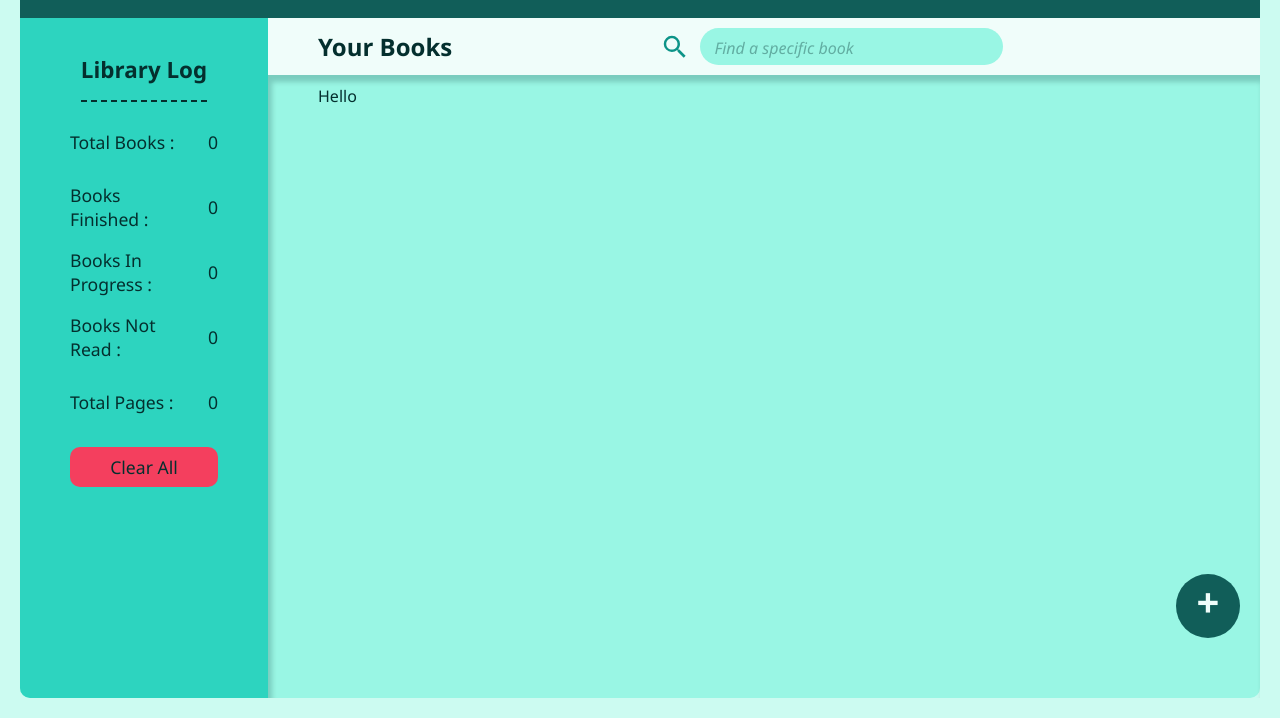
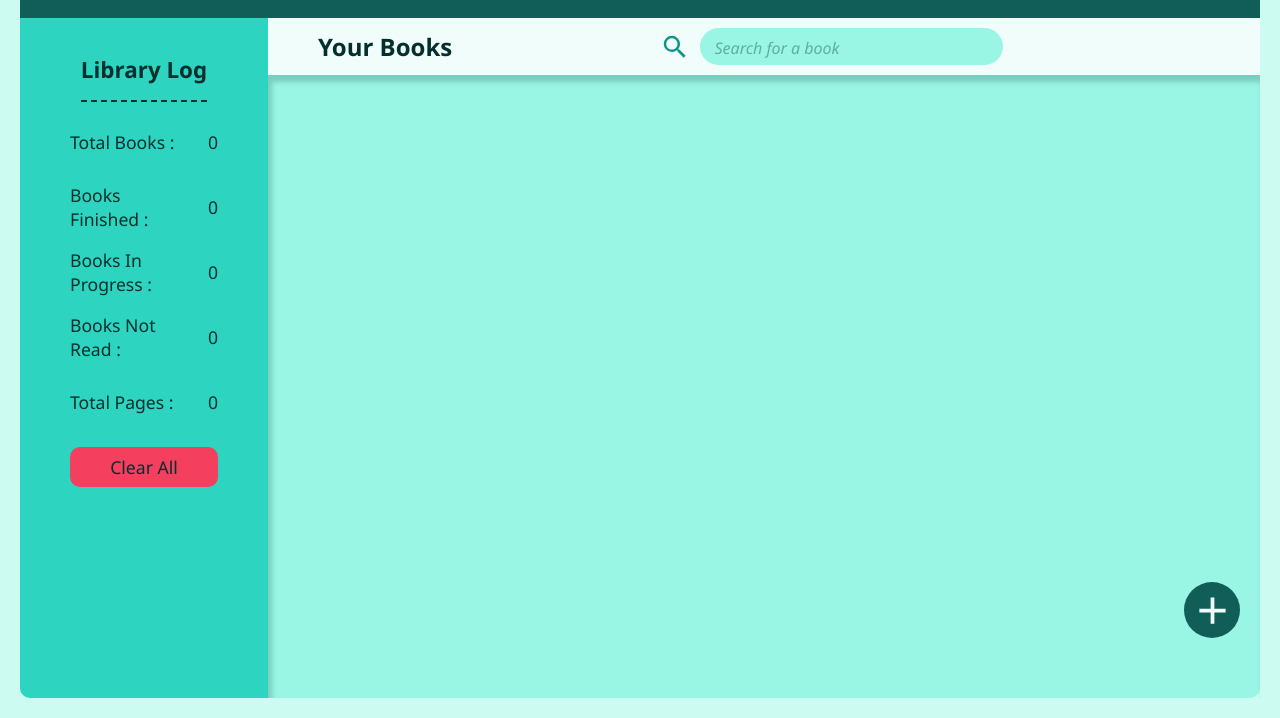
Before and after one commit to brianle169/book-library, a website: page index.html in a window 1280 px wide. Shown: the part 122-840 px from the top of the page. Drawn offline with Linux system fonts and the light colour scheme.

Commit message:
Re-style add-book button with an alternative SVG plus image

```diff
--- a/index.html
+++ b/index.html
@@ -74,13 +74,15 @@
 							type="search"
 							name="search-value"
 							id="search-bar"
-							placeholder="Find a specific book" />
+							placeholder="Search for a book" />
 					</div>
 				</div>
 				<!-- Book cards will be appended here -->
 				<!-- ...
                         ... -->
-				<div class="book-cards-container">Hello</div>
+				<div class="book-cards-container">
+					<div class="card"></div>
+				</div>
 			</div>
 
 			<!-- A popup form to add new book -->
@@ -110,7 +112,9 @@
 					</label>
 				</div>
 			</form>
-			<button class="add-book">+</button>
+			<button class="add-book">
+				<img src="img/plus.svg" alt="plus" width="45" height="45" />
+			</button>
 		</div>
 	</body>
 </html>
--- a/styles.css
+++ b/styles.css
@@ -220,15 +220,13 @@ form {
 button.add-book {
 	border: none;
 	position: fixed;
-	font-size: 2.5rem;
-	font-weight: 800;
 	background-color: var(--button-background-color);
-	color: var(--color-white);
 	border-radius: 50%;
 	display: flex;
 	justify-content: center;
-	width: 4rem;
-	height: 4rem;
+	align-items: center;
+	width: 3.5rem;
+	height: 3.5rem;
 	bottom: 40px;
 	right: 40px;
 }
```
Also changed, not shown: img/plus.svg (added), 1 other file.
